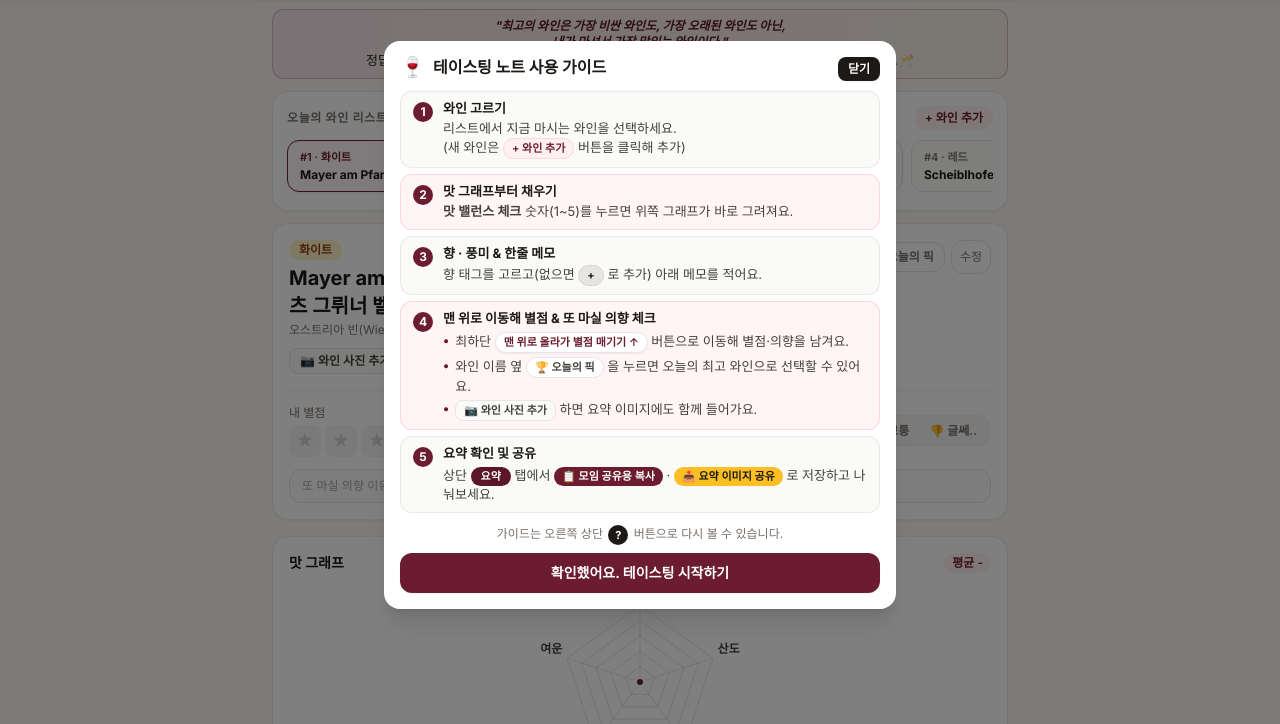
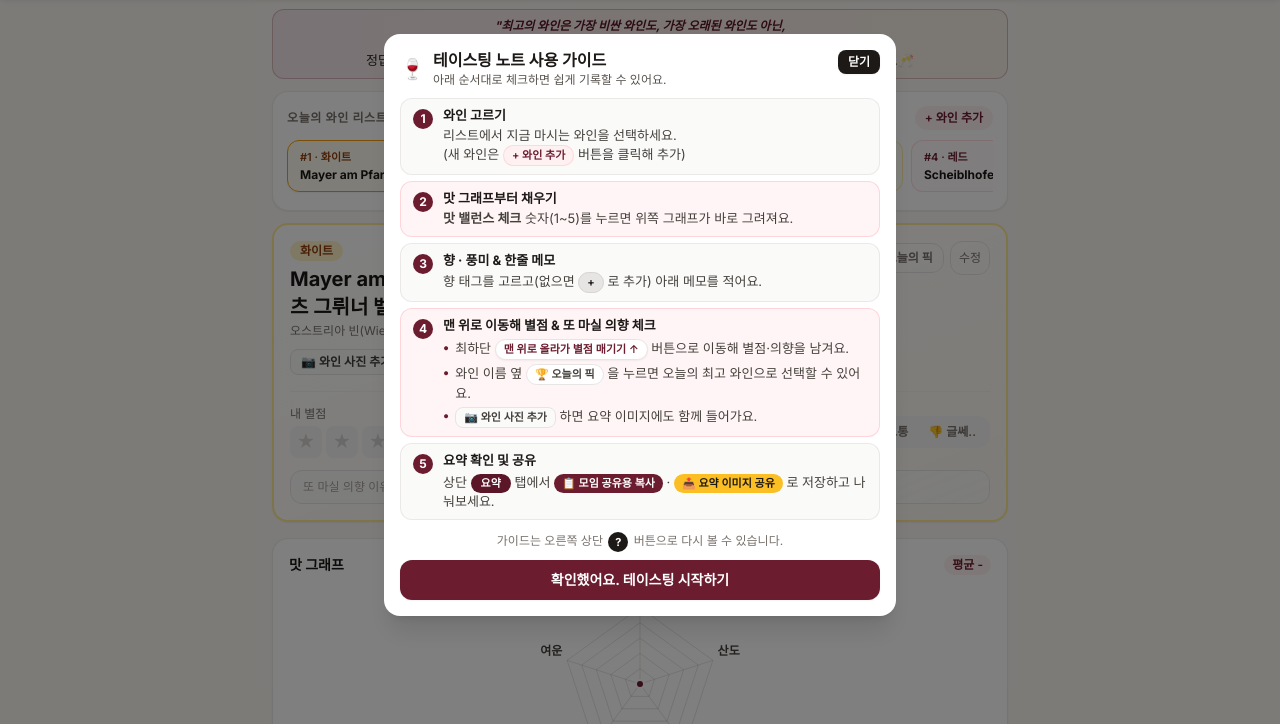
Before and after one commit to JJaeguri/Wine-tasting-Note-App, a plain HTML site: page Ver2.html in a window 1280 px wide. Shown: the part 75-799 px from the top of the page. Drawn offline with nearby package versions, Linux system fonts and the light colour scheme.

Commit message:
Add files via upload

```diff
--- a/Ver2.html
+++ b/Ver2.html
@@ -68,7 +68,7 @@
       <!-- Welcome Guide Banner -->
       <div class="bg-gradient-to-r from-[#F4E6EA] to-[#F7EFE6] border border-[#6B1D2F]/25 rounded-xl px-3.5 py-2 text-center space-y-0.5">
         <p class="text-[11px] sm:text-xs italic font-bold text-[#5B1628] leading-snug">
-          "최고의 와인은 가장 비싼 와인도, 가장 오래된 와인도 아닌,<br />내가 마셔서 가장 맛있는 와인이다."
+          "최고의 와인은 가장 비싼 와인도, 가장 오래된 와인도 아닌,<br />내가 마셨을 때 가장 맛있는 와인이다."
         </p>
         <p class="text-xs sm:text-[13px] text-stone-800 leading-snug font-medium">
           정답은 없습니다. 오늘 마신 와인이 내게 어떻게 기억되는지 체크하며, 나만의 취향을 발견해 보세요.🥂
@@ -91,7 +91,7 @@
       <!-- Selected Wine Editor -->
       <div id="wine-editor" class="space-y-4">
         <!-- Wine Header Card -->
-        <div class="bg-white rounded-2xl p-4 shadow-sm border border-stone-200/80">
+        <div id="wine-header-card" class="bg-white rounded-2xl p-4 shadow-sm border-2 border-stone-200/80 transition-colors">
           <div class="flex items-start justify-between gap-3">
             <div class="min-w-0 flex-1">
               <div class="flex items-center gap-2 flex-wrap mb-1">
@@ -314,6 +314,7 @@
           <span class="text-xl leading-none" aria-hidden="true">🍷</span>
           <div>
             <h3 class="text-base font-bold text-stone-900 leading-tight">테이스팅 노트 사용 가이드</h3>
+            <p class="text-xs text-stone-600 mt-0.5">아래 순서대로 체크하면 쉽게 기록할 수 있어요.</p>
           </div>
         </div>
         <button id="btn-close-guide" type="button" class="px-2.5 py-1 rounded-lg bg-stone-900 hover:bg-black text-white text-xs font-bold shadow-sm transition shrink-0">닫기</button>
@@ -436,13 +437,52 @@
       '주정강화': 'bg-purple-100 text-purple-800'
     };
 
+    const TYPE_CARD_STYLES = {
+      '레드': {
+        active: 'border-[#6B1D2F] bg-rose-50/75 shadow-sm',
+        idle: 'border-rose-200/70 bg-rose-50/30 hover:bg-rose-50/60',
+        label: 'text-[#6B1D2F]',
+        cardBorder: 'border-rose-200/90 bg-gradient-to-br from-white to-rose-50/35'
+      },
+      '화이트': {
+        active: 'border-amber-500 bg-amber-50/80 shadow-sm',
+        idle: 'border-amber-200/70 bg-amber-50/30 hover:bg-amber-50/60',
+        label: 'text-amber-800',
+        cardBorder: 'border-amber-200/90 bg-gradient-to-br from-white to-amber-50/35'
+      },
+      '스파클링': {
+        active: 'border-yellow-500 bg-yellow-50/85 shadow-sm',
+        idle: 'border-yellow-200/80 bg-yellow-50/30 hover:bg-yellow-50/60',
+        label: 'text-yellow-800',
+        cardBorder: 'border-yellow-200/90 bg-gradient-to-br from-white to-yellow-50/35'
+      },
+      '샴페인': {
+        active: 'border-yellow-500 bg-yellow-50/85 shadow-sm',
+        idle: 'border-yellow-200/80 bg-yellow-50/30 hover:bg-yellow-50/60',
+        label: 'text-yellow-800',
+        cardBorder: 'border-yellow-200/90 bg-gradient-to-br from-white to-yellow-50/35'
+      },
+      '로제': {
+        active: 'border-pink-500 bg-pink-50/80 shadow-sm',
+        idle: 'border-pink-200/70 bg-pink-50/30 hover:bg-pink-50/60',
+        label: 'text-pink-700',
+        cardBorder: 'border-pink-200/90 bg-gradient-to-br from-white to-pink-50/35'
+      },
+      '주정강화': {
+        active: 'border-purple-600 bg-purple-50/80 shadow-sm',
+        idle: 'border-purple-200/70 bg-purple-50/30 hover:bg-purple-50/60',
+        label: 'text-purple-800',
+        cardBorder: 'border-purple-200/90 bg-gradient-to-br from-white to-purple-50/35'
+      }
+    };
+
     const CANVAS_TYPE_COLORS = {
-      '레드': { bg: '#FFE4E6', text: '#6B1D2F' },
-      '화이트': { bg: '#FEF3C7', text: '#92400E' },
-      '스파클링': { bg: '#FEF9C3', text: '#854D0E' },
-      '샴페인': { bg: '#FEF9C3', text: '#854D0E' },
-      '로제': { bg: '#FCE7F3', text: '#BE185D' },
-      '주정강화': { bg: '#F3E8FF', text: '#6B21A8' }
+      '레드': { bg: '#FFE4E6', text: '#6B1D2F', border: '#FECDD3', tint: '#FFF1F2' },
+      '화이트': { bg: '#FEF3C7', text: '#92400E', border: '#FDE68A', tint: '#FFFBEB' },
+      '스파클링': { bg: '#FEF9C3', text: '#854D0E', border: '#FEF08A', tint: '#FEFCE8' },
+      '샴페인': { bg: '#FEF9C3', text: '#854D0E', border: '#FEF08A', tint: '#FEFCE8' },
+      '로제': { bg: '#FCE7F3', text: '#BE185D', border: '#FBCFE8', tint: '#FDF2F8' },
+      '주정강화': { bg: '#F3E8FF', text: '#6B21A8', border: '#E9D5FF', tint: '#FAF5FF' }
     };
 
     function createDefaultWines() {
@@ -588,14 +628,17 @@
         const tasted = isWineTasted(wine);
         const btn = document.createElement('button');
         btn.type = 'button';
+        const typeStyle = TYPE_CARD_STYLES[wine.type] || {
+          active: 'border-[#6B1D2F] bg-rose-50/70 shadow-sm',
+          idle: 'border-stone-200 bg-stone-50/60 hover:bg-stone-100/70',
+          label: 'text-stone-600'
+        };
         btn.className = `shrink-0 text-left px-3 py-2 rounded-xl border transition min-w-[140px] max-w-[200px] ${
-          isActive
-            ? 'border-[#6B1D2F] bg-rose-50/70 shadow-sm'
-            : 'border-stone-200 bg-stone-50/60 hover:bg-stone-100/70'
+          isActive ? typeStyle.active : typeStyle.idle
         }`;
         btn.innerHTML = `
           <div class="flex items-center justify-between gap-1.5 mb-0.5">
-            <span class="text-[11px] font-semibold ${isActive ? 'text-[#6B1D2F]' : 'text-stone-500'}">#${idx + 1} · ${escapeHtml(wine.type)}</span>
+            <span class="text-[11px] font-semibold ${typeStyle.label}">#${idx + 1} · ${escapeHtml(wine.type)}</span>
             <span class="text-[11px] font-bold ${wine.rating > 0 ? 'text-amber-600' : 'text-stone-300'}">
               ${wine.isBest ? '🏆 ' : ''}${wine.rating > 0 ? '★' + wine.rating : (tasted ? '기록중' : '미체크')}
             </span>
@@ -612,6 +655,13 @@
     }
 
     function renderWineHeader(wine) {
+      const headerCard = document.getElementById('wine-header-card');
+      const cardTypeStyle = TYPE_CARD_STYLES[wine.type];
+      if (headerCard) {
+        headerCard.className = `rounded-2xl p-4 shadow-sm border-2 transition-colors ${
+          cardTypeStyle ? cardTypeStyle.cardBorder : 'bg-white border-stone-200/80'
+        }`;
+      }
       const badge = document.getElementById('active-wine-type-badge');
       badge.textContent = wine.type;
       badge.className = `px-2.5 py-0.5 rounded-full text-xs font-semibold ${TYPE_BADGE_STYLES[wine.type] || 'bg-stone-100 text-stone-700'}`;
@@ -969,7 +1019,10 @@
 
       sorted.forEach(wine => {
         const card = document.createElement('div');
-        card.className = 'bg-white rounded-2xl p-4 shadow-sm border border-stone-200/80 space-y-2.5';
+        const sumTypeStyle = TYPE_CARD_STYLES[wine.type];
+        card.className = `rounded-2xl p-4 shadow-sm border-2 space-y-2.5 transition-colors ${
+          sumTypeStyle ? sumTypeStyle.cardBorder : 'bg-white border-stone-200/80'
+        }`;
 
         const tasteChips = TASTE_AXES
           .filter(a => wine.taste[a.key] > 0)
@@ -1220,13 +1273,14 @@
       ctx.font = '500 18px "Noto Sans KR", "Inter", sans-serif';
       ctx.fillText('나만의 인생 와인 찾기', PAD, 86);
 
+      const typeColors = CANVAS_TYPE_COLORS[wine.type] || { bg: '#F5F5F4', text: '#44403C', border: '#E7E5E4', tint: '#FFFFFF' };
       let y = headerH + 28;
       const cardH = totalH - y - 64;
       drawRoundRect(ctx, PAD - 12, y, INNER_W + 24, cardH, 24);
       ctx.fillStyle = '#FFFFFF';
       ctx.fill();
-      ctx.strokeStyle = '#E7E5E4';
-      ctx.lineWidth = 2;
+      ctx.strokeStyle = typeColors.border;
+      ctx.lineWidth = 3;
       ctx.stroke();
 
       const topBlockStartY = y + 32;
@@ -1256,7 +1310,6 @@
       y = topBlockStartY + 6;
 
       let bx = cx;
-      const typeColors = CANVAS_TYPE_COLORS[wine.type] || { bg: '#F5F5F4', text: '#44403C' };
       ctx.font = '700 18px "Noto Sans KR", "Inter", sans-serif';
       const typeW = ctx.measureText(wine.type).width + 28;
       drawRoundRect(ctx, bx, y - 22, typeW, 32, 16);
```
